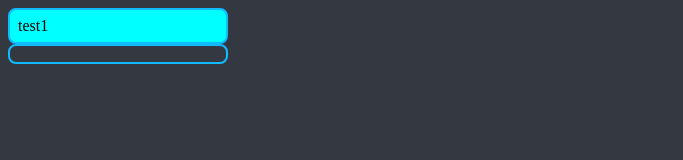
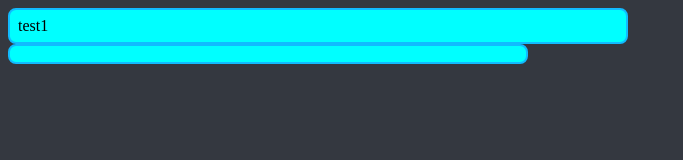
Before and after one commit to whalsdn1003/Soongsil_TV, a plain HTML site: page index.html in a window 1280 px wide. Shown: the whole page, without its empty margins (0-683 px from the left). Drawn offline with nearby package versions, Linux system fonts and the light colour scheme.

Commit message:
버전 입력

```diff
--- a/styles.css
+++ b/styles.css
@@ -25,5 +25,11 @@ div {
 }
 /*각각의 컬러*/
 .Weather {
+    width: 600px;
     background-color: aqua;
 }
+
+.Humidity {
+    width:500px;
+    background-color: aqua;
+}
```
Also changed, not shown: index.html (+4 -0 lines).
